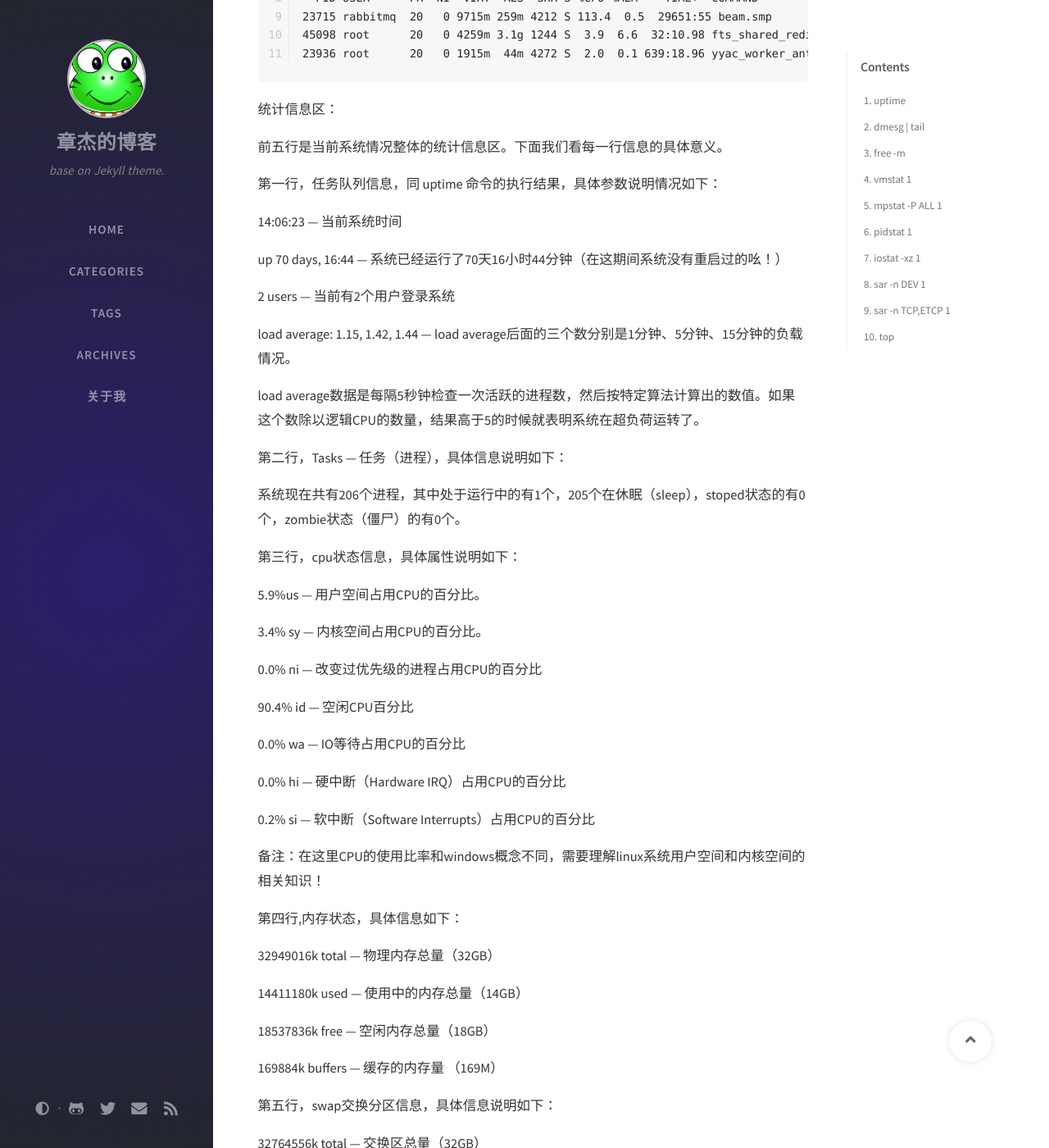
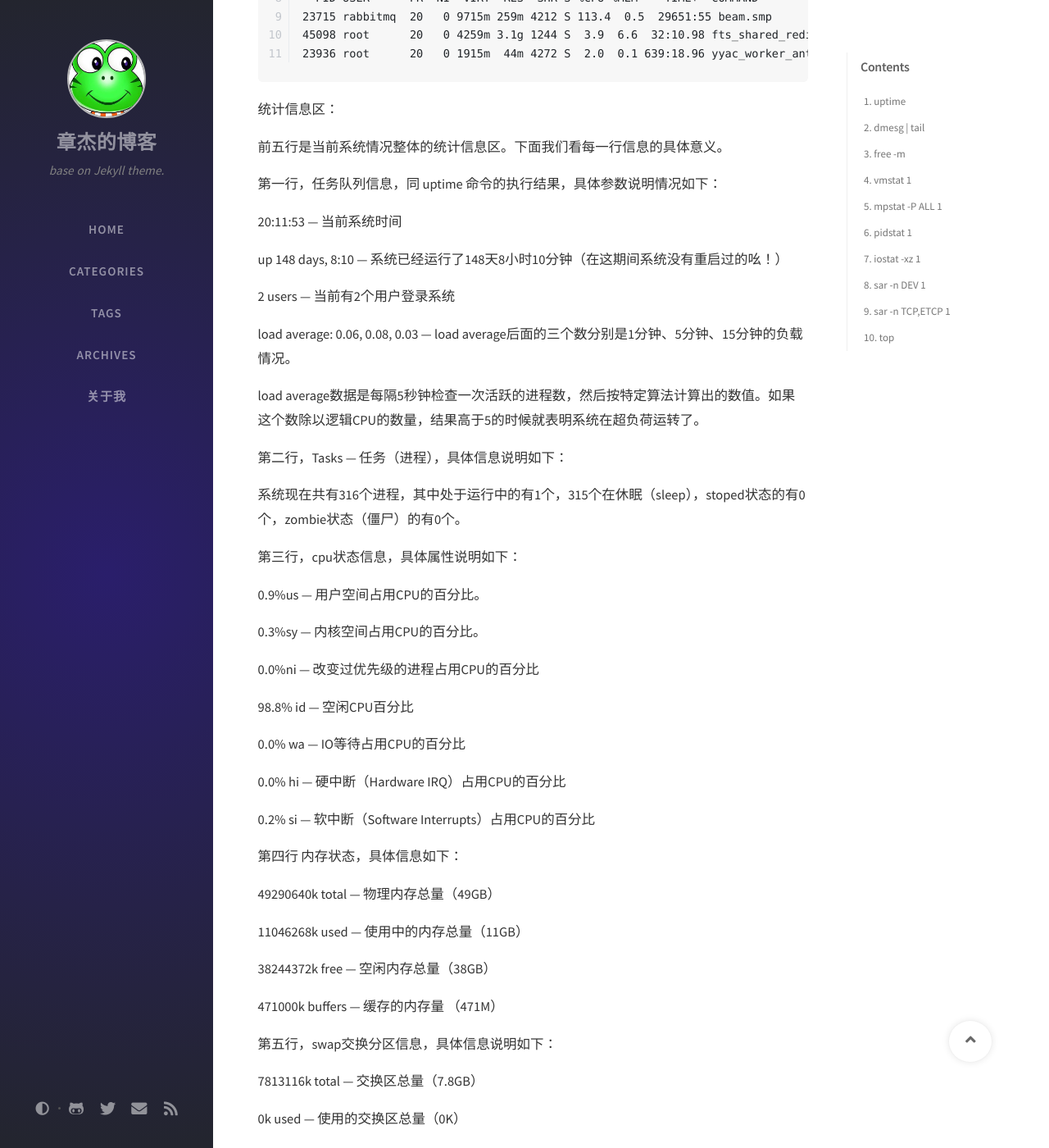
Before and after one commit to pzj/pzj.github.io, a Jekyll site: the page built from _posts/resource/2018-09-17-linux-performance-analysis.md, in a window 1280 px wide and 1400 px high, scrolled down 6435 px. Shown: the whole window at 82% size. Built offline with Jekyll 4.4.1, drawn with Linux system fonts in a browser that asks for light colours; nearby versions of some CDN libraries; comment, search, counter and statistics services are not loaded; some of the changed text lies outside the part shown.

Commit message:
update 2018-09-17-linux-performance-analysis top command

````diff
--- a/_posts/resource/2018-09-17-linux-performance-analysis.md
+++ b/_posts/resource/2018-09-17-linux-performance-analysis.md
@@ -207,7 +207,7 @@ retrans/s：每秒TCP重传次数
 
 ``` shell
 [pengzhangjie]$ top
-top - 20:11:53 up 148 days,  8:10,  1 user,  load average: 0.06, 0.08, 0.03
+top - 20:11:53 up 148 days,  8:10,  2 user,  load average: 0.06, 0.08, 0.03
 Tasks: 316 total,   1 running, 315 sleeping,   0 stopped,   0 zombie
 Cpu(s):  0.9%us,  0.3%sy,  0.0%ni, 98.8%id,  0.0%wa,  0.0%hi,  0.0%si,  0.0%st
 Mem:  49290640k total, 11046268k used, 38244372k free,   471000k buffers
@@ -225,29 +225,29 @@ Swap:  7813116k total,        0k used,  7813116k free,  5813764k cached
 
 第一行，任务队列信息，同 uptime 命令的执行结果，具体参数说明情况如下：
 
-14:06:23 — 当前系统时间
+20:11:53 — 当前系统时间
 
-up 70 days, 16:44 — 系统已经运行了70天16小时44分钟（在这期间系统没有重启过的吆！）
+up 148 days, 8:10 — 系统已经运行了148天8小时10分钟（在这期间系统没有重启过的吆！）
 
 2 users — 当前有2个用户登录系统
 
-load average: 1.15, 1.42, 1.44 — load average后面的三个数分别是1分钟、5分钟、15分钟的负载情况。
+load average: 0.06, 0.08, 0.03 — load average后面的三个数分别是1分钟、5分钟、15分钟的负载情况。
 
 load average数据是每隔5秒钟检查一次活跃的进程数，然后按特定算法计算出的数值。如果这个数除以逻辑CPU的数量，结果高于5的时候就表明系统在超负荷运转了。
 
 第二行，Tasks — 任务（进程），具体信息说明如下：
 
-系统现在共有206个进程，其中处于运行中的有1个，205个在休眠（sleep），stoped状态的有0个，zombie状态（僵尸）的有0个。
+系统现在共有316个进程，其中处于运行中的有1个，315个在休眠（sleep），stoped状态的有0个，zombie状态（僵尸）的有0个。
 
 第三行，cpu状态信息，具体属性说明如下：
 
-5.9%us — 用户空间占用CPU的百分比。
+0.9%us — 用户空间占用CPU的百分比。
 
-3.4% sy — 内核空间占用CPU的百分比。
+0.3%sy — 内核空间占用CPU的百分比。
 
-0.0% ni — 改变过优先级的进程占用CPU的百分比
+0.0%ni — 改变过优先级的进程占用CPU的百分比
 
-90.4% id — 空闲CPU百分比
+98.8% id — 空闲CPU百分比
 
 0.0% wa — IO等待占用CPU的百分比
 
@@ -255,33 +255,29 @@ load average数据是每隔5秒钟检查一次活跃的进程数，然后按特
 
 0.2% si — 软中断（Software Interrupts）占用CPU的百分比
 
-备注：在这里CPU的使用比率和windows概念不同，需要理解linux系统用户空间和内核空间的相关知识！
+第四行 内存状态，具体信息如下：
 
-第四行,内存状态，具体信息如下：
+49290640k total — 物理内存总量（49GB）
 
-32949016k total — 物理内存总量（32GB）
+11046268k used — 使用中的内存总量（11GB）
 
-14411180k used — 使用中的内存总量（14GB）
+38244372k free — 空闲内存总量（38GB）
 
-18537836k free — 空闲内存总量（18GB）
-
-169884k buffers — 缓存的内存量 （169M）
+471000k buffers — 缓存的内存量 （471M）
 
 第五行，swap交换分区信息，具体信息说明如下：
 
-32764556k total — 交换区总量（32GB）
+7813116k total — 交换区总量（7.8GB）
 
 0k used — 使用的交换区总量（0K）
 
-32764556k free — 空闲交换区总量（32GB）
+7813116k free — 空闲交换区总量（7.8GB）
 
-3612636k cached — 缓冲的交换区总量（3.6GB）
+5813764k cached — 缓冲的交换区总量（5.8GB）
 
 备注：
 
 第四行中使用中的内存总量（used）指的是现在系统内核控制的内存数，空闲内存总量（free）是内核还未纳入其管控范围的数量。纳入内核管理的内存不见得都在使用中，还包括过去使用过的现在可以被重复利用的内存，内核并不把这些可被重新使用的内存交还到free中去，因此在linux上free内存会越来越少，但不用为此担心。
-
-如果出于习惯去计算可用内存数，这里有个近似的计算公式：第四行的free + 第四行的buffers + 第五行的cached，按这个公式此台服务器的可用内存：18537836k +169884k +3612636k = 22GB左右。
 
 对于内存监控，在top里我们要时刻监控第五行swap交换分区的used，如果这个数值在不断的变化，说明内核在不断进行内存和swap的数据交换，这是真正的内存不够用了。
 
@@ -313,71 +309,64 @@ TIME+ — 进程使用的CPU时间总计，单位1/100秒
 
 COMMAND — 进程名称（命令名/命令行）
 
+> 其他使用技巧：
 
-其他使用技巧：
+- 多U多核CPU监控，在top基本视图中，按键盘数字“1”，可监控每个逻辑CPU的状况
 
-1. 多U多核CPU监控
+- 高亮显示当前运行进程，敲击键盘“b”（打开/关闭加亮效果）
 
-  在top基本视图中，按键盘数字“1”，可监控每个逻辑CPU的状况
+- 进程字段排序 默认进入top时，各进程是按照CPU的占用量来排序的，敲击键盘“x”（打开/关闭排序列的加亮效果）
 
-2. 高亮显示当前运行进程
+- 通过”shift + >”或”shift + <”可以向右或左改变排序列
 
-	敲击键盘“b”（打开/关闭加亮效果）
+- top交互命令
 
-3. 进程字段排序
+  在top 命令执行过程中可以使用的一些交互命令。这些命令都是单字母的，如果在命令行中使用了s 选项， 其中一些命令可能会被屏蔽。
 
-  默认进入top时，各进程是按照CPU的占用量来排序的，敲击键盘“x”（打开/关闭排序列的加亮效果）
+  h 显示帮助画面，给出一些简短的命令总结说明
 
-4. 通过”shift + >”或”shift + <”可以向右或左改变排序列
+  k 终止一个进程。
 
-	下图是按一次”shift + >”的效果图,视图现在已经按照%MEM来排序
+  i 忽略闲置和僵死进程。这是一个开关式命令。
 
-5. top交互命令
+  q 退出程序
 
-在top 命令执行过程中可以使用的一些交互命令。这些命令都是单字母的，如果在命令行中使用了s 选项， 其中一些命令可能会被屏蔽。
+  r 重新安排一个进程的优先级别
 
-h 显示帮助画面，给出一些简短的命令总结说明
+  S 切换到累计模式
 
-k 终止一个进程。
+  s 改变两次刷新之间的延迟时间（单位为s），如果有小数，就换算成m s。输入0值则系统将不断刷新，默认值是5 s
 
-i 忽略闲置和僵死进程。这是一个开关式命令。
+  f或者F 从当前显示中添加或者删除项目
 
-q 退出程序
+  o或者O 改变显示项目的顺序
 
-r 重新安排一个进程的优先级别
+  l 切换显示平均负载和启动时间信息
 
-S 切换到累计模式
+  m 切换显示内存信息
 
-s 改变两次刷新之间的延迟时间（单位为s），如果有小数，就换算成m s。输入0值则系统将不断刷新，默认值是5 s
+  t 切换显示进程和CPU状态信息
 
-f或者F 从当前显示中添加或者删除项目
+  c 切换显示命令名称和完整命令行
 
-o或者O 改变显示项目的顺序
+  M 根据驻留内存大小进行排序
 
-l 切换显示平均负载和启动时间信息
+  P 根据CPU使用百分比大小进行排序
 
-m 切换显示内存信息
+  T 根据时间/累计时间进行排序
 
-t 切换显示进程和CPU状态信息
+  W 将当前设置写入~/.toprc文件中
 
-c 切换显示命令名称和完整命令行
+> 常用参数
 
-M 根据驻留内存大小进行排序
+- 显示 完整命令 top -c
+- 以批处理模式显示程序信息 top -b
+- 以累积模式显示程序信息 top -S
+- 设置信息更新次数  top -n 2
+- 设置信息更新时间 top -d 3
+- 显示指定的进程信息 top -p 574
 
-P 根据CPU使用百分比大小进行排序
-
-T 根据时间/累计时间进行排序
-
-W 将当前设置写入~/.toprc文件中
-
-显示 完整命令 top -c
-以批处理模式显示程序信息 top -b
-以累积模式显示程序信息 top -S
-设置信息更新次数  top -n 2
-设置信息更新时间 top -d 3
-显示指定的进程信息 top -p 574
-
-指定显示进程 9836，每隔 5 秒的进程的资源的占用情况
+> 例：指定显示进程 9836，每隔 5 秒的进程的资源的占用情况
 
 ``` shell
 # top –d 5 –p 9836 -c
````
